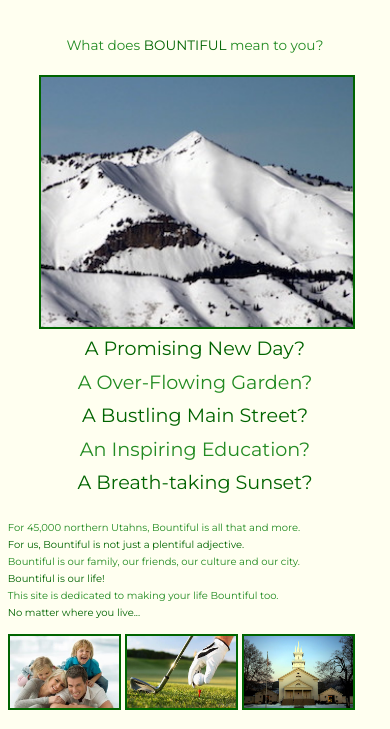
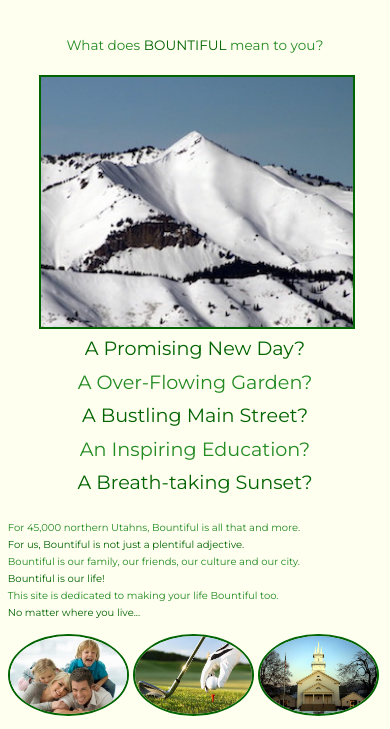
Before and after one commit to Ryan-B/bountifulparks, a website: page static/index.html in a window 390 px wide. Shown: the part 102-831 px from the top of the page. Drawn offline with nearby package versions, Linux system fonts and the light colour scheme.

Commit message:
mobile update

```diff
--- a/static/css/styles.css
+++ b/static/css/styles.css
@@ -212,9 +212,9 @@
 	}
 	#img_li
 	{
-		width: 28%;
+		width: 30%;
 		display: inline-block;
-
+		border-radius: 100%;
 		margin-top: 3%;
 
 	}
@@ -329,10 +329,13 @@
 	#click1
 	{
 		color: lime;
+		/*background-color: black;*/
 	}
 	#click2
 	{
 		color: rgb(58, 154, 116);
+		/*background-color: black;*/
+
 	}
 }
 @media screen and (min-width: 1024px){
```
